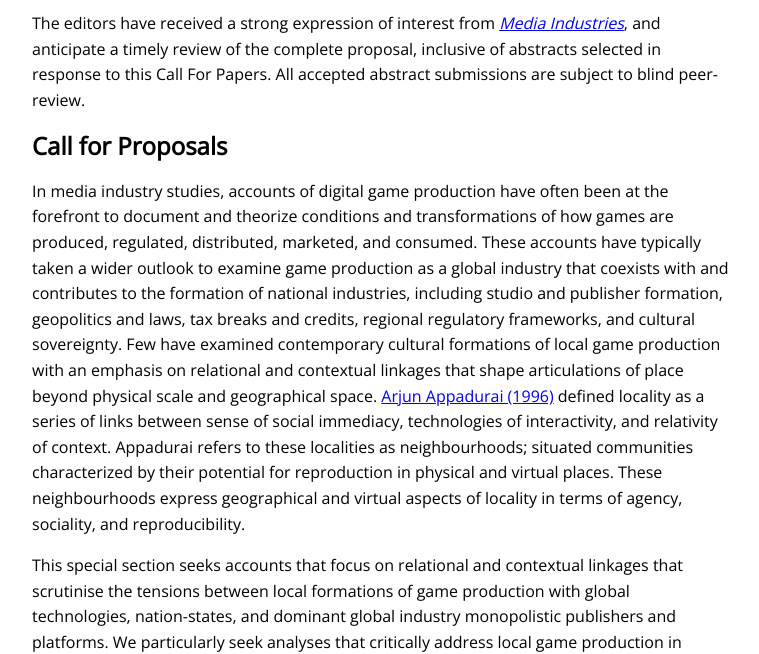
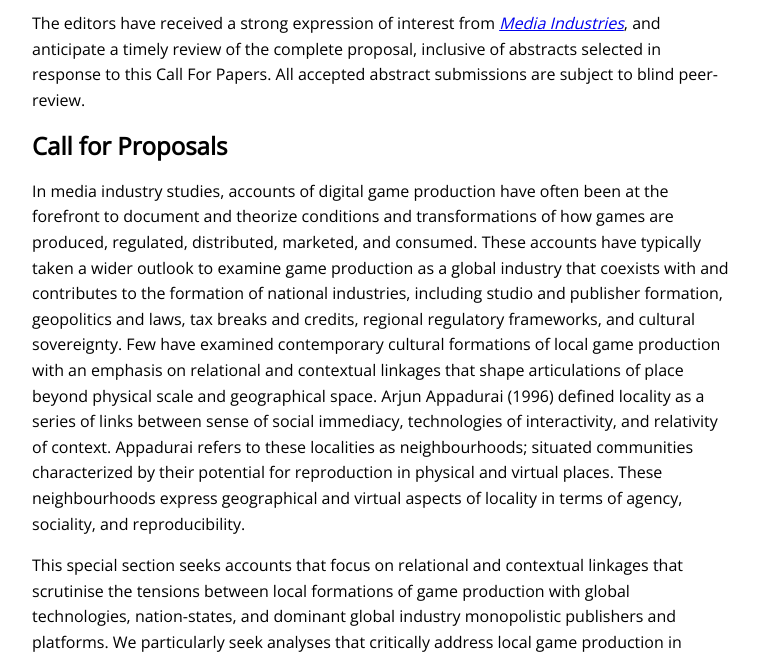
Before and after one commit to ludicpress/ludicpress.github.io, a plain HTML site: page index.html in a window 1280 px wide. Shown: the part 149-803 px from the top of the page, without its empty margins (258-1017 px from the left). Drawn offline with nearby package versions, Linux system fonts and the light colour scheme; a web font is replaced by a local one.

Commit message:
Update index.html

```diff
--- a/index.html
+++ b/index.html
@@ -37,7 +37,7 @@
 <div class="main">
   <p>The editors have received a strong expression of interest from  <a href="https://journals.publishing.umich.edu/mij/"><em>Media Industries</em></a>, and anticipate a timely review of the complete proposal, inclusive of abstracts selected in response to this Call For Papers. All accepted abstract submissions are subject to blind peer-review.</p>
   <h2 id="call-for-proposals">Call for Proposals</h2>
-  <p>In media industry studies, accounts of digital game production have often been at the forefront to document and theorize conditions and transformations of how games are produced, regulated, distributed, marketed, and consumed. These accounts have typically taken a wider outlook to examine game production as a global industry that coexists with and contributes to the formation of national industries, including studio and publisher formation, geopolitics and laws, tax breaks and credits, regional regulatory frameworks, and cultural sovereignty. Few have examined contemporary cultural formations of local game production with an emphasis on relational and contextual linkages that shape articulations of place beyond physical scale and geographical space. <a href="ref-appadurai">Arjun Appadurai (1996)</a> defined locality as a series of links between sense of social immediacy, technologies of interactivity, and relativity of context. Appadurai refers to these localities as neighbourhoods; situated communities characterized by their potential for reproduction in physical and virtual places. These neighbourhoods express geographical and virtual aspects of locality in terms of agency, sociality, and reproducibility.</p>
+  <p>In media industry studies, accounts of digital game production have often been at the forefront to document and theorize conditions and transformations of how games are produced, regulated, distributed, marketed, and consumed. These accounts have typically taken a wider outlook to examine game production as a global industry that coexists with and contributes to the formation of national industries, including studio and publisher formation, geopolitics and laws, tax breaks and credits, regional regulatory frameworks, and cultural sovereignty. Few have examined contemporary cultural formations of local game production with an emphasis on relational and contextual linkages that shape articulations of place beyond physical scale and geographical space. Arjun Appadurai (1996) defined locality as a series of links between sense of social immediacy, technologies of interactivity, and relativity of context. Appadurai refers to these localities as neighbourhoods; situated communities characterized by their potential for reproduction in physical and virtual places. These neighbourhoods express geographical and virtual aspects of locality in terms of agency, sociality, and reproducibility.</p>
   <p>This special section seeks accounts that focus on relational and contextual linkages that scrutinise the tensions between local formations of game production with global technologies, nation-states, and dominant global industry monopolistic publishers and platforms. We particularly seek analyses that critically address local game production in regions which have seen scant scholarly attention to date, such as South-East Asia, South America, the Caribbean, the Middle East, and Africa. These accounts can focus on urban and economic geography; genealogies of media policy, ownership, and circumvention; online communities and translocal scenes; and the geopolitics of difference in institutional settings and places of circulation.</p>
   <p>We seek perspectives that dialogue with recent research on media industry and cultural work, such as research on creators and developers (O’Donnell 2014; Ruberg 2019), under-the-line workers (Bulut 2020; Ozimek 2019), cultural intermediaries (Parker, Whitson & Simon 2018), creator communities and scenes (Grimes 2015; Oulton 2019; Young 2021), public and regional funding schemes (Sotomaa, Jørgensen & Sandqvist 2019), content creation platforms and digital networks (Foxman 2019; Nicoll & Keogh 2019; Nieborg, Young & Joseph 2020), and regional economies (Bayeck 2019; Kerr 2017; Švelch 2021). We welcome textured, conceptually-robust contributions that examine conditions, sites, and practices of game production in local contexts across varied moments of development, manufacturing, distribution, marketing, and circulation.</p>
   <p>This special section aims to gather contributions that open new directions for the cultural study of local digital game production. Contributions in the proposed section may address one or more of the following topic areas:</p>
```
